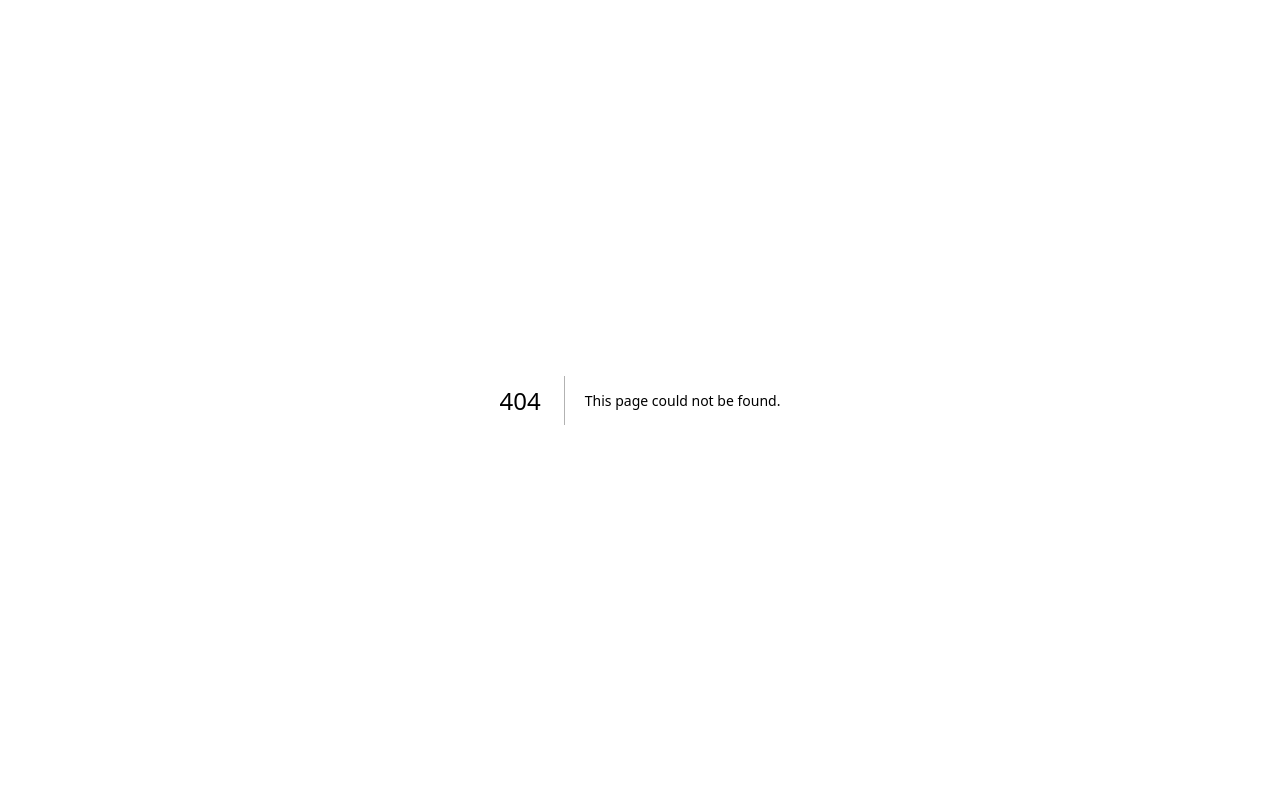
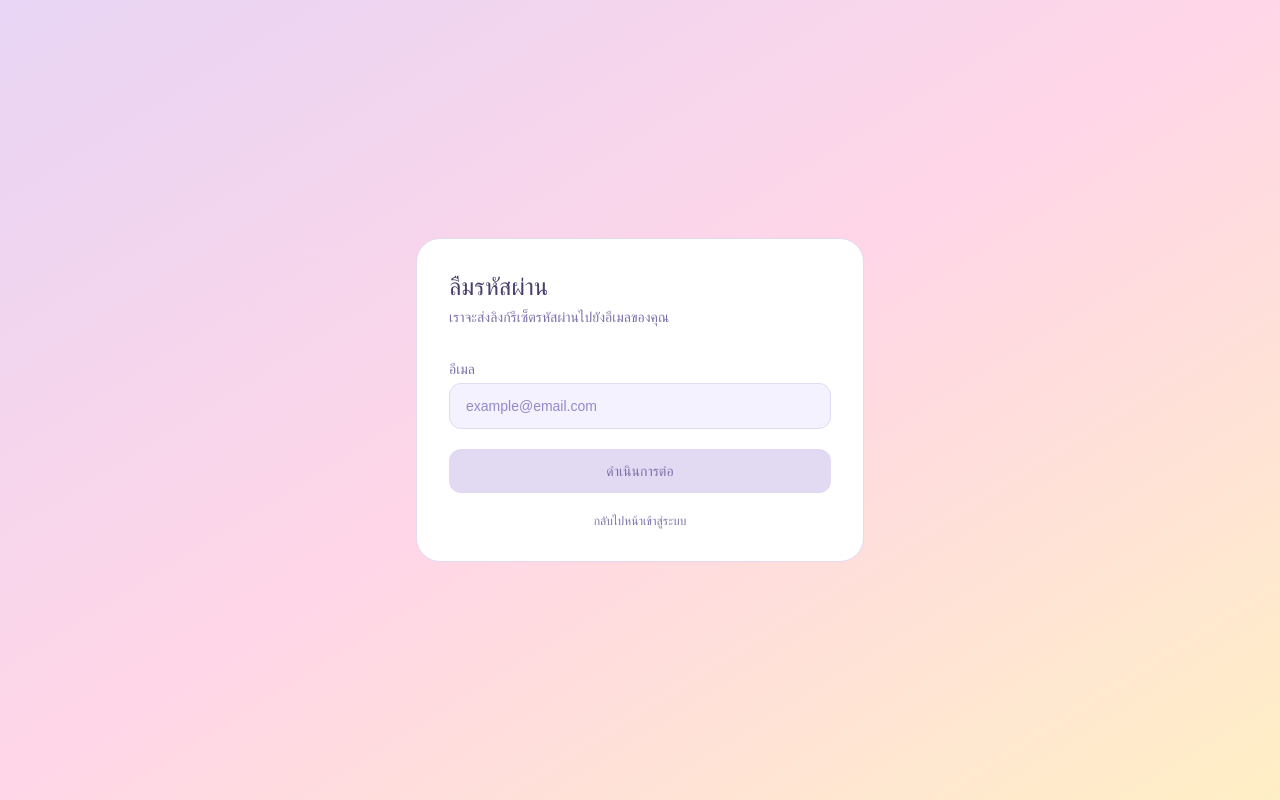
Before and after one commit to tlekclsskr/Menut, a Next.js app in the folder menut-frontend/: page /forgot-password in a window 1280 px wide. Before the commit this address had no page. Built offline with nearby package versions, Linux system fonts and the light colour scheme; no server answers; a web font is replaced by a local one.

Commit message:
feat: add forgot password page

```diff
--- /dev/null
+++ b/menut-frontend/app/forgot-password/page.jsx
@@ -0,0 +1,81 @@
+'use client'
+
+import { useState } from "react";
+import { fetchAPI } from "@/src/lib/api";
+import { ButtonSpinner } from "@/src/components/ButtonSpinner";
+
+export default function ForgotPasswordPage() {
+    const [email, setEmail] = useState('')
+    const [isLoading, setIsLoading] = useState(false)
+    const [isSuccess, setIsSuccess] = useState(false)
+    const isValid = email.trim() !== ''
+
+    const handleSubmit = async (e) => {
+        e.preventDefault()
+        setIsLoading(true)
+
+        try {
+            await fetchAPI('/auth/forgot-password', {
+                method: 'POST',
+                body: JSON.stringify({ email })
+            })
+            setIsSuccess(true)
+        } catch(error) {
+            console.log(error)
+        }
+        setIsLoading(false)
+    }
+
+    const btnPrimary = isValid && !isLoading
+    ? 'bg-primary text-white hover:bg-primary-hover focus-visible:ring-2 focus-visible:ring-primary/30'
+    : 'bg-card-border text-text-muted cursor-not-allowed'
+
+    return (
+        <div className="min-h-screen bg-shell flex items-center justify-center p-4">
+            <div className="w-full max-w-md bg-white rounded-3xl p-8 border border-card-border">
+
+                <div className="mb-8">
+                    <h1 className="text-2xl font-medium text-text-dark">ลืมรหัสผ่าน</h1>
+                    <p className="text-text-muted text-sm mt-1">เราจะส่งลิงก์รีเซ็ตรหัสผ่านไปยังอีเมลของคุณ</p>
+                </div>
+
+                {isSuccess ? (
+                    <div className="bg-[#f0fdf4] border border-[#bbf7d0] rounded-2xl p-6 text-center">
+                        <p className="text-2xl mb-2">📬</p>
+                        <p className="text-sm font-medium text-[#166534]">ส่งอีเมลแล้ว!</p>
+                        <p className="text-xs text-[#4ade80] mt-1">กรุณาเช็ค inbox ของคุณ</p>
+                    </div>
+                ) : (
+                    <form onSubmit={handleSubmit} className="flex flex-col gap-5">
+                        <div className="flex flex-col gap-1">
+                            <label htmlFor="forgot-email" className="text-sm text-text-muted">อีเมล</label>
+                            <input
+                                id="forgot-email"
+                                value={email}
+                                onChange={(e) => setEmail(e.target.value)}
+                                type="email"
+                                placeholder="example@email.com"
+                                className="w-full px-4 py-3 bg-input-bg text-text-dark rounded-xl border border-card-border placeholder:text-placeholder focus:outline-none focus:ring-2 focus:ring-primary/30 text-sm"
+                            />
+                        </div>
+                        <button
+                            type="submit"
+                            disabled={!isValid || isLoading}
+                            className={`w-full py-3 rounded-xl font-medium text-sm transition-colors ${btnPrimary}`}
+                        >
+                            {isLoading ? (
+                                <div className="flex items-center justify-center gap-2">
+                                    <ButtonSpinner />
+                                    กำลังส่ง...
+                                </div>
+                            ) : 'ดำเนินการต่อ'}
+                        </button>
+                        <a href="/login" className="text-center text-xs text-text-muted hover:underline">
+                            กลับไปหน้าเข้าสู่ระบบ
+                        </a>
+                    </form>
+                )}
+            </div>
+        </div>
+    )
+}
```
